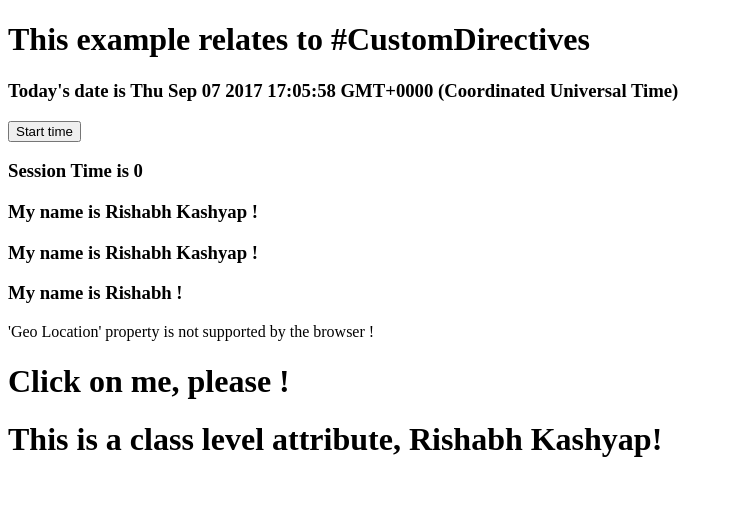
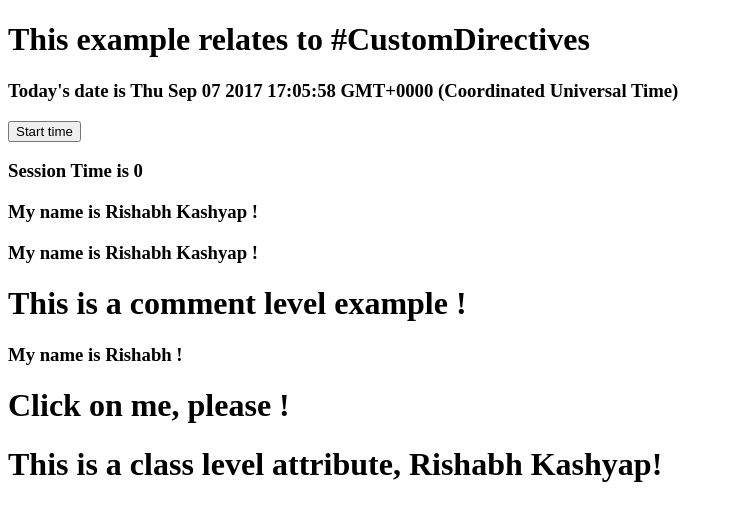
Before and after one commit to iamrkcheers/angular-custom-directives, a plain HTML site: page index.html in a window 1280 px wide. Shown: the whole page, without its empty margins (0-733 px from the left). Drawn offline with Linux system fonts and the light colour scheme.

Commit message:
changes added

```diff
--- a/directives.js
+++ b/directives.js
@@ -40,8 +40,8 @@ app.directive("myName",function(){
 
 var gpspos=0;
 function getLocation(){
-    if(navigator.geoLocation){
-        navigator.geoLocation.getCurrentPosition(showPosition);
+    if(navigator.geolocation){
+        navigator.geolocation.getCurrentPosition(showPosition);
     }
     else{
         gpspos.innerHTML="'Geo Location' property is not supported by the browser !"
@@ -55,6 +55,7 @@ app.directive("gps",function(){
         controller:"ctrl",
         link:function(scope,element,attrs){
             alert(scope.fn);
+            alert(element[0].nodeName);
             gpspos=element[0];
             getLocation();
         },
@@ -94,5 +95,6 @@ app.directive("commentlevel",function(){
     return {
         template: "<h1>This is a comment level example !</h1>",
         restrict: "M",
+        replace: true
     }
 });
```
Also changed, not shown: index.html (+1 -1 lines).
